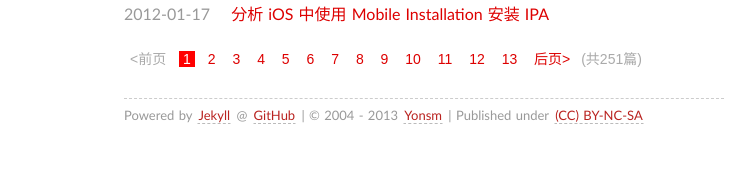
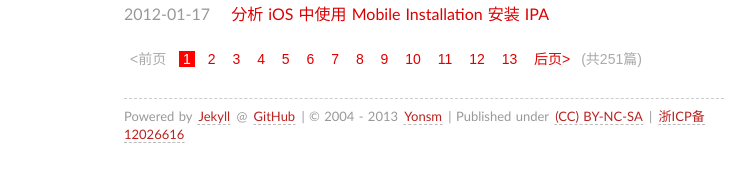
Before and after one commit to Yonsm/Yonsm.github.io, a Jekyll site: the page built from index.html, in a window 1280 px wide. Shown: the part 770-944 px from the top of the page, without its empty margins (216-969 px from the left). Built offline with Jekyll 4.4.1, drawn with Linux system fonts in a browser that asks for light colours; some web fonts are replaced; Markdown is read by kramdown in place of the engine named in the settings; the list of posts is cut into pages by our own code; comment, search, counter and statistics services are not loaded.

Commit message:
备案号

```diff
--- a/_layouts/default.html
+++ b/_layouts/default.html
@@ -31,7 +31,7 @@
       </div>
 
     <footer>
-        <p><small>Powered by <a href="https://github.com/mojombo/jekyll">Jekyll</a> @ <a href="http://pages.github.com">GitHub</a> | © 2004 - {{site.time | date:"%Y"}} <a href="/about/">{{ site.author }}</a> | <span class="license">Published under <a rel="license" href="http://creativecommons.org/licenses/by-nc-sa/3.0/">(CC) BY-NC-SA</a></span></small></p>
+        <p><small>Powered by <a href="https://github.com/mojombo/jekyll" target="_blank">Jekyll</a> @ <a href="http://pages.github.com" target="_blank">GitHub</a> | © 2004 - {{site.time | date:"%Y"}} <a href="/about/">{{ site.author }}</a> | <span class="license">Published under <a rel="license" href="http://creativecommons.org/licenses/by-nc-sa/3.0/deed.zh" target="_blank">(CC) BY-NC-SA</a></span> | <a href="http://www.miibeian.gov.cn" target="_blank">浙ICP备12026616</a></small></p>
     </footer>
 
     </div>
--- a/d9673674ec.txt
+++ /dev/null
@@ -1 +0,0 @@
-9c72411c83cabcc4444130d9a60cd424
```
Also changed, not shown: index.html (line endings or trailing spaces).
